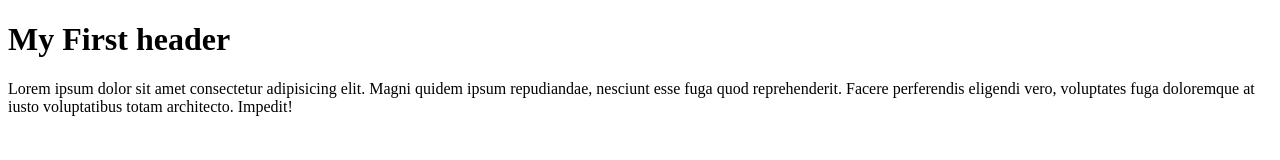
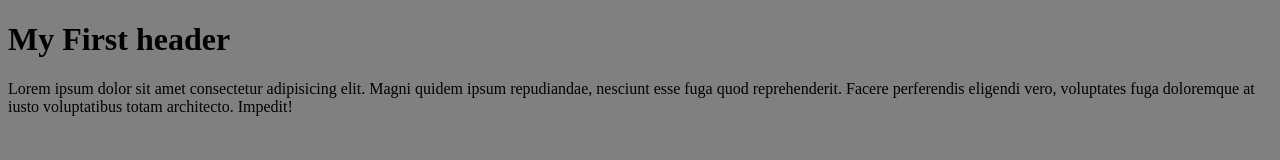
Before and after one commit to RichMills1/git-github, a plain HTML site: page index.html in a window 1280 px wide. Drawn offline with Linux system fonts and the light colour scheme.

Commit message:
css added, html updated for rebasing

```diff
--- a/index.html
+++ b/index.html
@@ -5,6 +5,7 @@
     <meta name="viewport" content="width=device-width, initial-scale=1.0">
     <meta http-equiv="X-UA-Compatible" content="ie=edge">
     <title>Document</title>
+    <link rel="stylesheet" href="style.css" type="text/css">
 </head>
 <body>
         <h1>My First header</h1>
--- /dev/null
+++ b/style.css
@@ -0,0 +1,5 @@
+body{
+    background: gray;
+    font-family: Raleway;
+
+}
```
